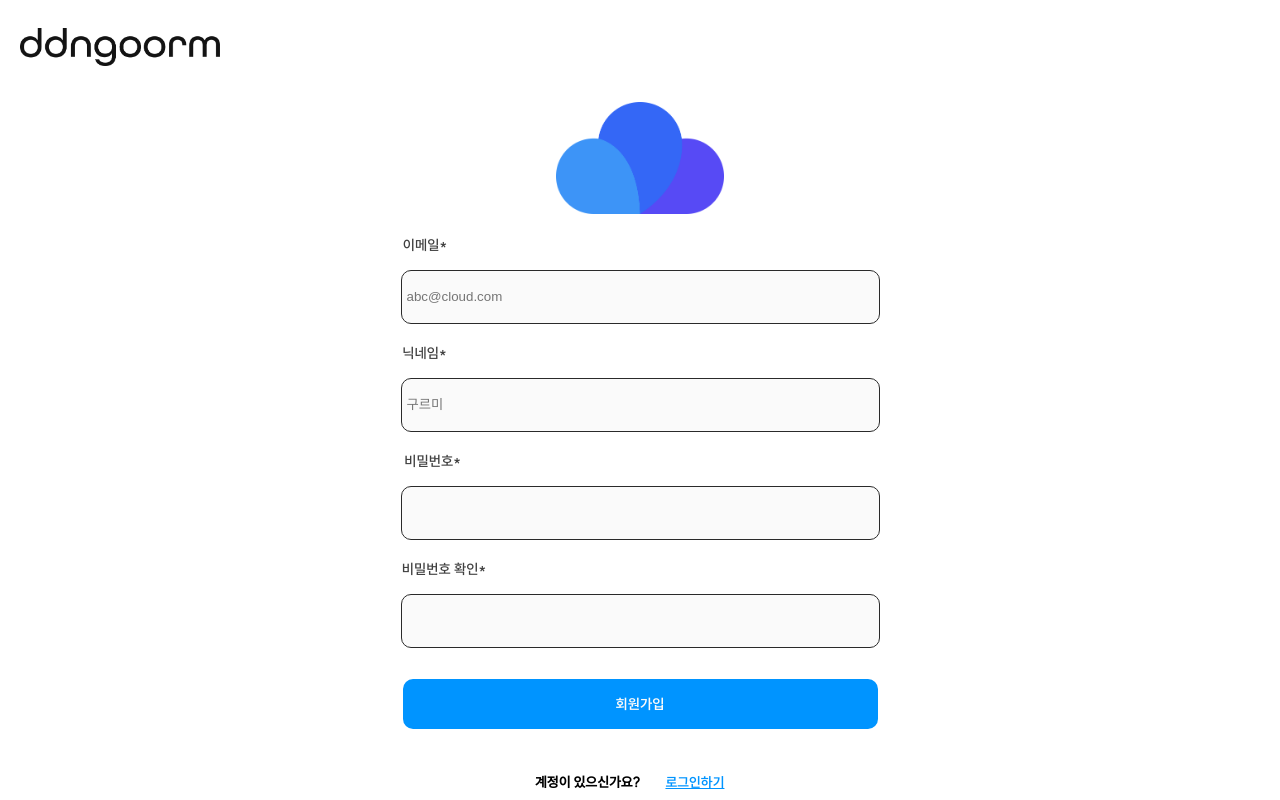
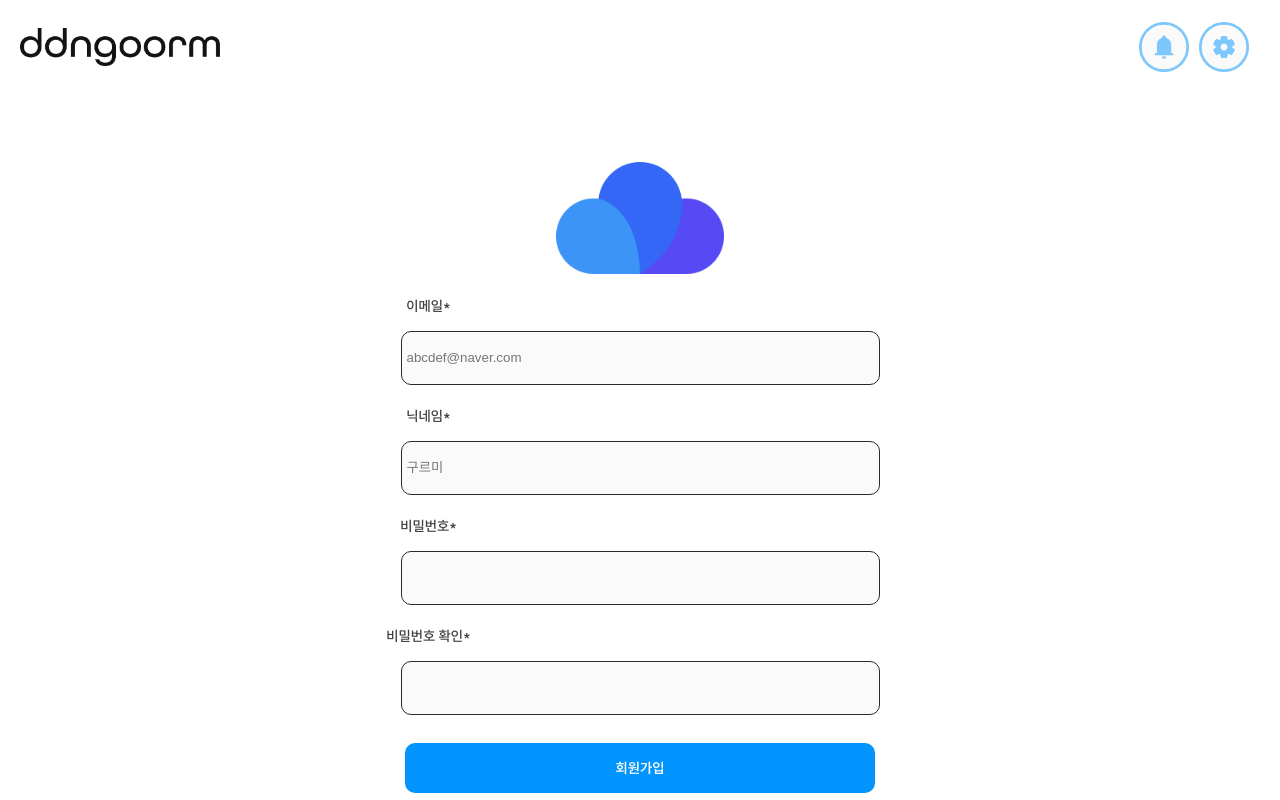
Before and after one commit to goormthon-Univ/TEAM_4, a React (Create React App) app: page /create-acc in a window 1280 px wide. Built offline with nearby package versions, Linux system fonts and the light colour scheme.

Commit message:
feat: 회원가입 페이지 컴포넌트 적용

```diff
--- a/src/pages/SignUp/index.jsx
+++ b/src/pages/SignUp/index.jsx
@@ -2,6 +2,11 @@ import React, { useState } from "react";
 import styled from "styled-components";
 import { useNavigate } from "react-router-dom";
 import axios from "axios";
+import Header from "../../components/common/Header";
+import CloudLogo from "../../components/common/CloudLogo";
+import Input from "../../components/account/Input";
+import Button from "../../components/account/Button";
+import FooterButton from "../../components/account/FooterButton";
 
 // height는 추후 수정 필요 시 수정
 const Container = styled.div`
@@ -9,140 +14,6 @@ const Container = styled.div`
   min-width: 1276px;
   height: 1024px;
   position: fixed;
-`;
-
-const Header = styled.div`
-  width: 100%;
-  height: 78px;
-  padding: 10px 20px 10px 20px;
-
-  display: flex;
-  align-items: center;
-`;
-
-const EngLogo = styled.div``;
-
-const CloudLogo = styled.div`
-  width: 100%;
-  height: 120px;
-
-  display: flex;
-  align-items: center;
-  justify-content: center;
-`;
-
-const Box = styled.div`
-  height: 108px;
-
-  display: flex;
-  flex-direction: column;
-  align-items: center;
-  justify-content: center;
-`;
-const Form = styled.input`
-  width: 470px;
-  height: 50px;
-  padding-left: 5px;
-  flex-shrink: 0;
-
-  border-radius: 10px;
-  border: 1px solid var(--Mono-6, #2a2a2a);
-  background: var(--White, #fafafa);
-`;
-//이메일 박스
-const BoxText = styled.p`
-  margin-left: -415px;
-
-  color: var(--Mono-5, #404040);
-  font-family: SUIT-SemiBold;
-  font-size: 14px;
-  font-style: normal;
-  font-weight: 600;
-  line-height: 150%;
-`;
-const EmailLabel = styled.span`
-  margin-left: -15px;
-`;
-
-//박스
-const EmailBox = Box;
-const NameBox = Box;
-const PwdBox = Box;
-const CheckPwdBox = Box;
-const SignUpBox = Box;
-
-const InputEmail = Form;
-const InputName = Form;
-const InputPwd = Form;
-const InputCheck = Form;
-
-const NameLabel = styled.span`
-  margin-left: -16px;
-`;
-const PwdLabel = styled.span`
-  margin-left: 34px;
-`;
-
-const SignUpBtn = styled.button`
-  display: inline-flex;
-  width: 475px;
-  height: 50px;
-  padding: 10px 20px;
-  justify-content: center;
-  align-items: center;
-  gap: 10px;
-  flex-shrink: 0;
-
-  color: #fafafa;
-  font-family: SUIT-Bold;
-  font-size: 14px;
-  font-style: normal;
-  font-weight: 700;
-  line-height: 150%; /* 30px */
-
-  border: none;
-  border-radius: 10px;
-  background: var(--Skyblue-100, #0094ff);
-
-  &:active {
-    background: #007eda;
-  }
-`;
-
-//계정있으면 로그인 화면으로 가기 박스
-const LoginBox = styled.div`
-  display: flex;
-  align-items: center;
-  justify-content: center;
-`;
-const LoginText = styled.div`
-  color: #000;
-  font-family: SUIT-Medium;
-  font-size: 13.5px;
-  font-style: normal;
-  font-weight: 600;
-  line-height: 150%; /* 27px */
-`;
-const LoginBtn = styled.button`
-  width: 100px;
-  height: 50px;
-
-  margin-left: 5px;
-
-  color: #0094ff;
-  font-family: SUIT-Bold;
-  font-size: 13.5px;
-  font-style: normal;
-  font-weight: 700;
-  line-height: 150%; /* 27px */
-  text-decoration-line: underline;
-
-  border: none;
-  background-color: transparent;
-
-  &: {
-    color: #000;
-  }
 `;
 
 const CreateAcc = () => {
@@ -204,17 +75,42 @@ const CreateAcc = () => {
 
   return (
     <Container>
-      <Header>
-        <EngLogo>
-          <img
-            src="./images/EngLogo.png"
-            style={{ width: "200px" }}
-            alt="영어로고"
-          ></img>
-        </EngLogo>
-      </Header>
+      <Header />
+      <CloudLogo />
+      <Input
+        label="이메일*"
+        type="email"
+        placeholder="abcdef@naver.com"
+        value={email}
+        handler={handleEmail}
+      />
+      <Input
+        label="닉네임*"
+        type="text"
+        value={name}
+        handler={handleName}
+        placeholder="구르미"
+      />
+      <Input label="비밀번호*" type="password" value={pw} handler={handlePW} />
+      <Input
+        label="비밀번호 확인*"
+        type="password"
+        value={checkPw}
+        handler={handleCheckPW}
+      />
+      <Button onClick={GoAfterSignUp} name="회원가입" />
+      <FooterButton
+        handler={GoLogin}
+        guide="계정이 있으신가요?"
+        button="로그인하기"
+      />
+    </Container>
+  );
+};
+export default CreateAcc;
 
-      <CloudLogo>
+/*
+<CloudLogo>
         <img src="./images/CloudLogo.png" style={{ width: "168px" }} />
       </CloudLogo>
       <EmailBox>
@@ -260,7 +156,4 @@ const CreateAcc = () => {
         <LoginText>계정이 있으신가요?</LoginText>
         <LoginBtn onClick={GoLogin}>로그인하기</LoginBtn>
       </LoginBox>
-    </Container>
-  );
-};
-export default CreateAcc;
+      */
```
